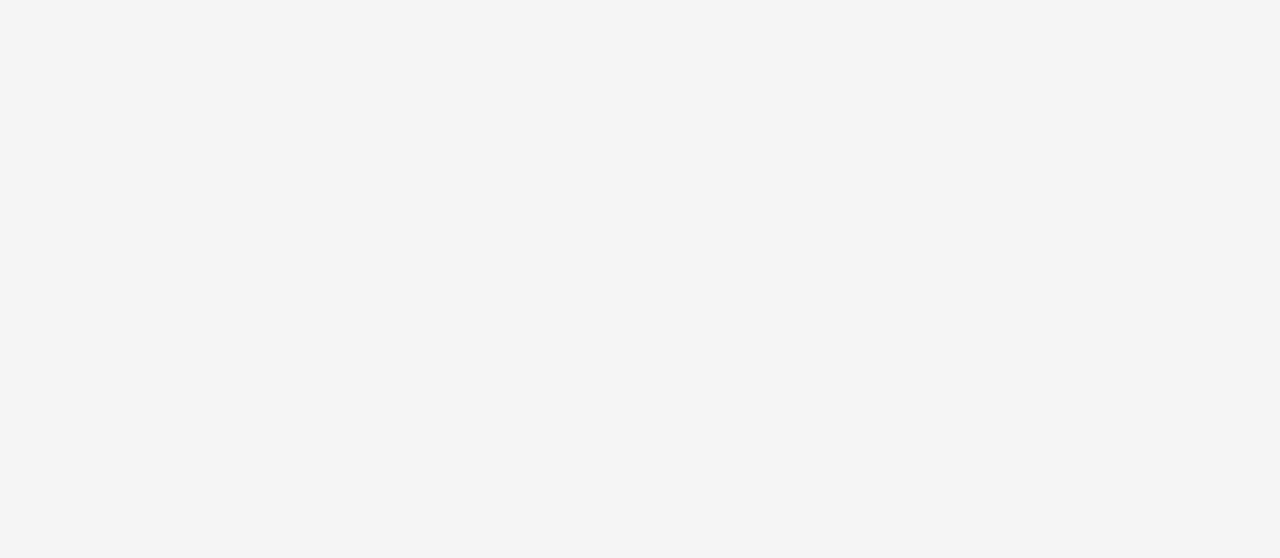
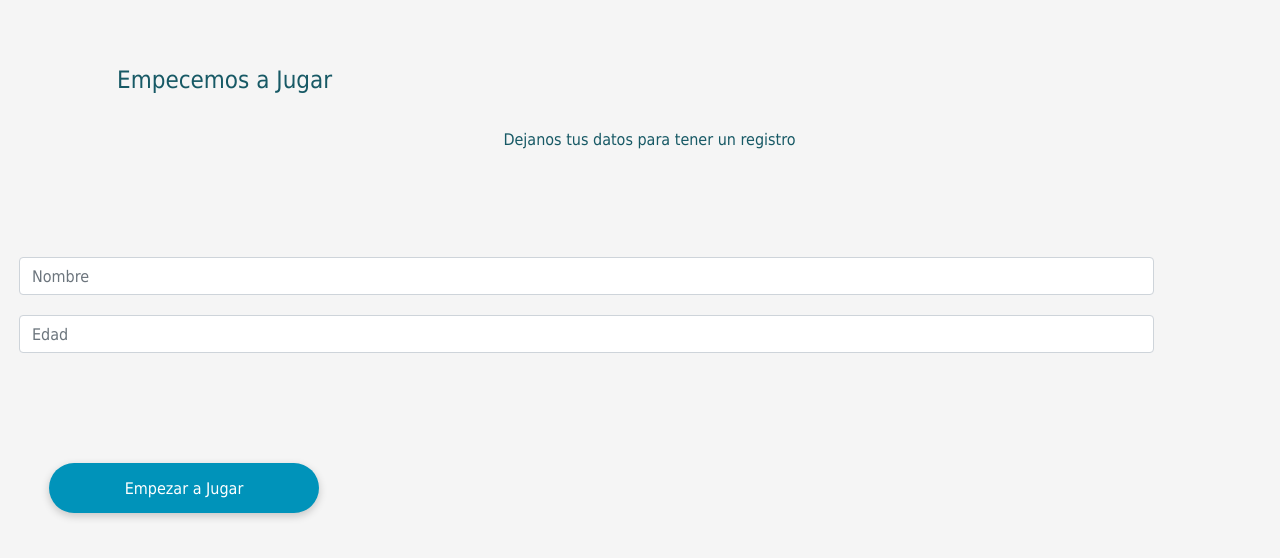
Before and after one commit to Devs4good/escuadronvial_webapp, an Angular app: page /empezar in a window 1280 px wide. Before the commit this address led to /. Shown: the top 558 px of the page. Built offline with nearby package versions, Linux system fonts and the light colour scheme.

Commit message:
creacion de componente empezar

```diff
--- a/src/app/app-routing.module.ts
+++ b/src/app/app-routing.module.ts
@@ -6,6 +6,7 @@ import { RankingComponent } from './components/ranking/ranking.component';
 import { ReporteComponent } from './components/reporte/reporte.component';
 import { RespuestaComponent } from './components/respuesta/respuesta.component';
 import { CategoriasComponent } from './components/categorias/categorias.component';
+import { EmpezarComponent } from './components/empezar/empezar.component';
 
 const routes: Routes = [
   { path: 'home', component: HomeComponent },
@@ -14,6 +15,7 @@ const routes: Routes = [
   { path: 'reporte', component: ReporteComponent },
   { path: 'respuesta', component: RespuestaComponent },
   { path: 'categorias', component: CategoriasComponent },
+  { path: 'empezar', component: EmpezarComponent },
   { path: '', redirectTo: '/home', pathMatch: 'full' },];
 
 @NgModule({
--- a/src/app/app.module.ts
+++ b/src/app/app.module.ts
@@ -9,6 +9,7 @@ import { ReporteComponent } from './components/reporte/reporte.component';
 import { RankingComponent } from './components/ranking/ranking.component';
 import { RespuestaComponent } from './components/respuesta/respuesta.component';
 import { CategoriasComponent } from './components/categorias/categorias.component';
+import { EmpezarComponent } from './components/empezar/empezar.component';
 
 @NgModule({
   declarations: [
@@ -18,7 +19,8 @@ import { CategoriasComponent } from './components/categorias/categorias.componen
     ReporteComponent,
     RankingComponent,
     RespuestaComponent,
-    CategoriasComponent
+    CategoriasComponent,
+    EmpezarComponent
   ],
   imports: [
     BrowserModule,
--- /dev/null
+++ b/src/app/components/empezar/empezar.component.html
@@ -0,0 +1,16 @@
+<div class="container-sugerencias">
+  <span class="titulo" id="titulo">Empecemos a Jugar</span>
+
+  <div class="descripcion">
+      <span>Dejanos tus datos para tener un registro </span> <br>
+  </div>
+
+  <div class="inputs">
+      <input type="text"  class="form-control"  placeholder="Nombre">
+      <input type="text"  class="form-control"  placeholder="Edad">
+  </div>
+
+  <div class="btn-enviar" id="boton-siguiente">
+      <span>Empezar a Jugar</span>
+  </div>
+</div>
--- /dev/null
+++ b/src/app/components/empezar/empezar.component.ts
@@ -0,0 +1,15 @@
+import { Component, OnInit } from '@angular/core';
+
+@Component({
+  selector: 'app-empezar',
+  templateUrl: './empezar.component.html',
+  styleUrls: ['./empezar.component.css']
+})
+export class EmpezarComponent implements OnInit {
+
+  constructor() { }
+
+  ngOnInit() {
+  }
+
+}
```
Also changed, not shown: src/app/components/empezar/empezar.component.css (added), 2 other files (tests, documents, lock files or other folders).
